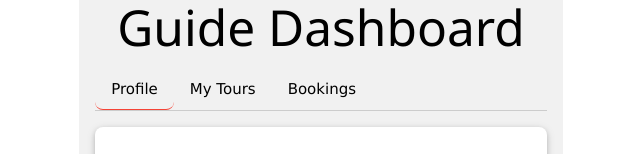
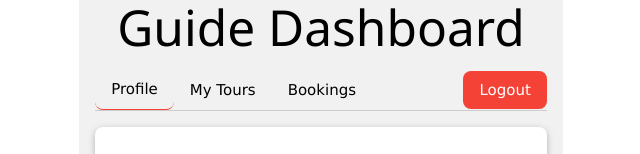
Before and after one commit to JuriValkiainen/tourconnect, a React (Vite) app in the folder client/: page /guide-dashboard in a window 1280 px wide. Shown: the part 506-660 px from the top of the page, without its empty margins (319-959 px from the left). Built offline with nearby package versions, Linux system fonts and the light colour scheme.

Commit message:
Update GuideDashboard

```diff
--- a/client/src/pages/GuideDashboard.jsx
+++ b/client/src/pages/GuideDashboard.jsx
@@ -1,4 +1,5 @@
 import { useState, useEffect } from "react";
+import { useNavigate } from "react-router-dom"
 import axios from "axios";
 import HeroImage from "../components/HeroImage";
 import Newsletter from "../components/Newsletter";
@@ -103,6 +104,13 @@ const GuideDashboard = () => {
     fetchData();
   }, []);
 
+  const navigate = useNavigate();
+
+  const handleLogout = () => {
+    localStorage.removeItem("guideToken");
+    navigate("/");
+  };
+
   const handleProfileChange = (e) => {
     setEditForm({ ...editForm, [e.target.name]: e.target.value });
   };
@@ -119,6 +127,22 @@ const GuideDashboard = () => {
     } catch (err) {
       console.error("Failed to update profile:", err);
       alert("Error updating profile. Please try again.");
+    }
+  };
+
+  const handleDeleteProfile = async () => {
+    if (!window.confirm("Are you sure you want to delete your profile? This action cannot be undone.")) return;
+
+    try {
+      const token = localStorage.getItem("guideToken");
+      const config = { headers: { Authorization: `Bearer ${token}` } };
+
+      await axios.delete("/api/guides/me", config);
+      localStorage.removeItem("guideToken");
+      window.location.href = "/";
+    } catch (err) {
+      console.error("Failed to delete profile:", err);
+      alert("Failed to delete profile. This feature may not be implemented yet.");
     }
   };
 
@@ -202,7 +226,7 @@ const GuideDashboard = () => {
           <div className="w3-row-padding">
             <div className="w3-col s12 m6">
               <img
-                src={guide.photo || "https://via.placeholder.com/300"}
+                src={`https://api.dicebear.com/7.x/initials/svg?seed=${guide.firstName}%20${guide.lastName}`}
                 alt="Guide"
                 style={{ width: "50%", borderRadius: "8px" }}
               />
@@ -213,9 +237,14 @@ const GuideDashboard = () => {
               <p><strong>Phone:</strong> {guide.phone}</p>
               <p><strong>Description:</strong></p>
               <p>{guide.description}</p>
-              <button className="w3-button w3-blue w3-round-large w3-margin-top" onClick={() => setIsEditingProfile(true)}>
+              <div className="w3-margin-top">
+                <button className="w3-button w3-blue w3-round-large w3-margin-right" onClick={() => setIsEditingProfile(true)}>
                   Edit Profile
                 </button>
+                <button className="w3-button w3-red w3-round-large" onClick={handleDeleteProfile}>
+                  Delete Profile
+                </button>
+              </div>
             </div>
           </div>
         ) : (
@@ -319,7 +348,8 @@ const GuideDashboard = () => {
         <div className="w3-container w3-padding-32">
           <h1 className="w3-center" style={{ fontSize: "calc(24px + 2vw)" }}>Guide Dashboard</h1>
 
-          <div className="w3-hide-small w3-bar w3-border-bottom w3-margin-top">
+          <div className="w3-hide-small w3-bar w3-border-bottom w3-margin-top" style={{ display: "flex", justifyContent: "space-between", alignItems: "center", paddingLeft: 0, paddingRight: 0 }}>
+            <div className="w3-bar" style={{ display: "flex", gap: 0 }}>
               {["Profile", "My Tours", "Bookings"].map((tab) => (
                 <button
                   key={tab}
@@ -330,14 +360,35 @@ const GuideDashboard = () => {
                 </button>
               ))}
             </div>
+            <div>
+              <button
+                className="w3-button w3-red w3-round-large"
+                onClick={handleLogout}
+              >
+                Logout
+              </button>
+            </div>
+          </div>
 
           <div className="w3-hide-medium w3-hide-large w3-margin-top">
-            <select className="w3-select w3-border" value={activeTab} onChange={(e) => setActiveTab(e.target.value)}>
+            <select
+              className="w3-select w3-border"
+              value={activeTab}
+              onChange={(e) => {
+                if (e.target.value === "Logout") {
+                  handleLogout();
+                } else {
+                  setActiveTab(e.target.value);
+                }
+              }}
+            >
               <option value="Profile">Profile</option>
               <option value="My Tours">My Tours</option>
               <option value="Bookings">Bookings</option>
+              <option value="Logout">Logout</option>
             </select>
           </div>
+
 
           <div className="w3-padding w3-white w3-card w3-round-large w3-margin-top">
             {renderTabContent()}
```
Lines whose indentation alone changed are shown as unchanged.
